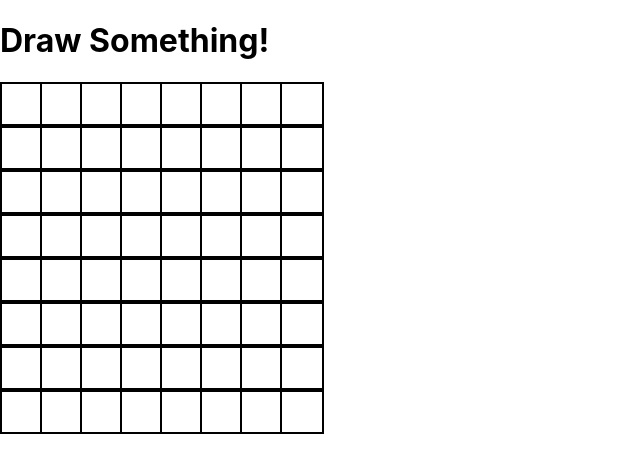
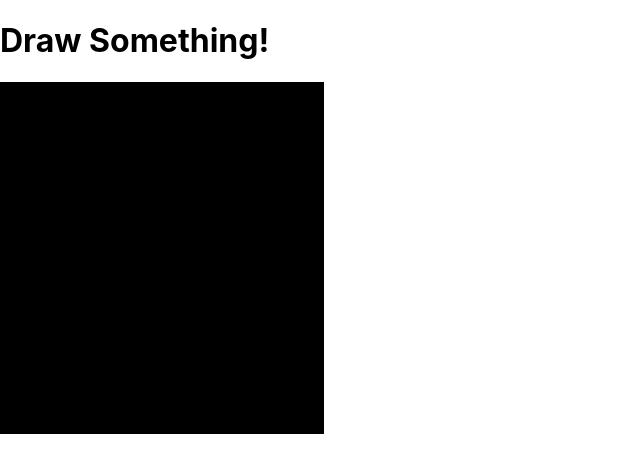
Before and after one commit to tedbennett/pi-led-matrix, a React (Create React App) app in the folder client/: page / in a window 1280 px wide. Shown: the top 472 px of the page, without its empty margins (0-640 px from the left). Built offline with nearby package versions, Linux system fonts and the light colour scheme.

Commit message:
👨‍🎨 Add change colour on click

```diff
--- a/client/src/App.jsx
+++ b/client/src/App.jsx
@@ -1,4 +1,4 @@
-import React from 'react';
+import React, { useState } from 'react';
 import Grid from './components/Grid';
 
 
@@ -6,14 +6,15 @@ const cell = {
   colour: '#000000',
 };
 
-const cells = new Array(64).fill().map(() => cell);
+const grid = new Array(64).fill().map(() => cell);
 
 
 function App() {
+  const [cells, setCells] = useState(grid);
   return (
     <div>
       <h1>Draw Something!</h1>
-      <Grid cells={cells} />
+      <Grid cells={cells} setCells={setCells} />
     </div>
   );
 }
--- a/client/src/components/Grid.jsx
+++ b/client/src/components/Grid.jsx
@@ -1,10 +1,31 @@
 import React from 'react';
 import './Grid.css';
 
-const Grid = ({ cells }) => (
-  <div className="grid">
-    {cells.map(() => <div className="tile" />)}
-  </div>
-);
+
+
+const Grid = ({ cells, setCells }) => {
+  const handleClick = (i) => {
+    console.log("hi");
+    setCells(cells.map((cell, index) => {
+      if (i === index) {
+        return { colour: "#ffffff" };
+      }
+      return cell;
+    }));
+  };
+
+  return (
+    <div className="grid">
+      {cells.map((cell, index) => <div
+        key={index}
+        className="tile"
+        style={{
+          backgroundColor: cell.colour
+        }}
+        onClick={() => { handleClick(index); }} />
+      )}
+    </div>
+  );
+};
 
 export default Grid;
```
